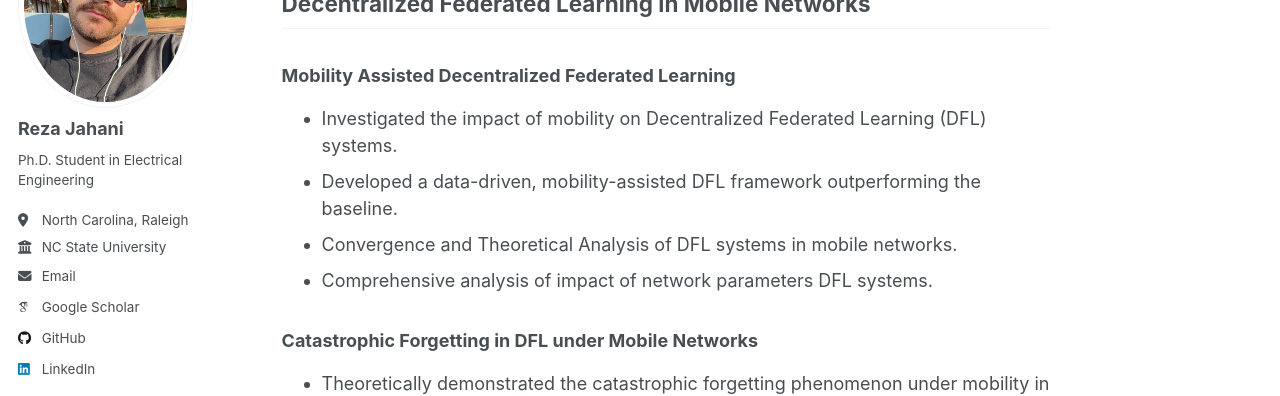
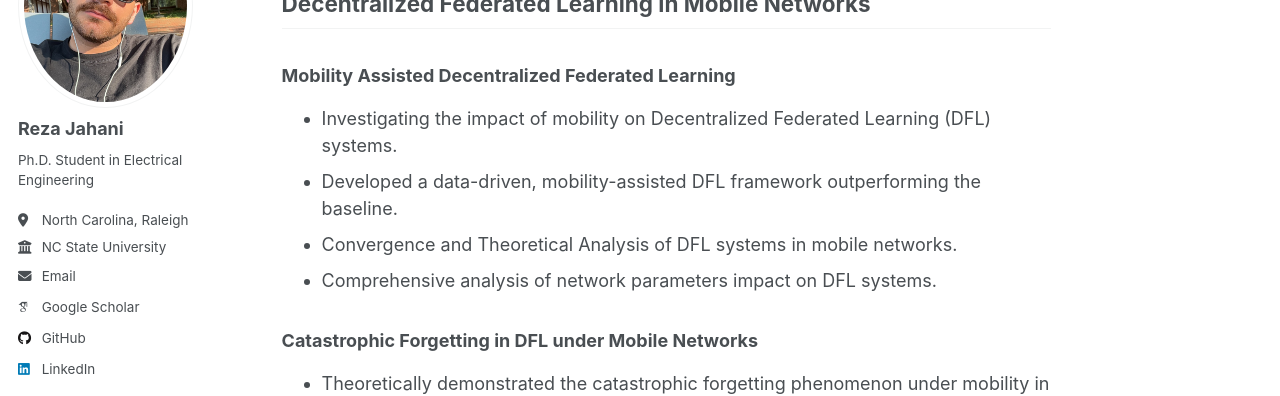
Before and after one commit to RezaJahanii/RezaJahanii.github.io, a Jekyll site: the page built from _pages/research.html, in a window 1280 px wide and 900 px high. Shown: the part 196-592 px from the top of the window. Built offline with Jekyll 4.4.1, drawn with Linux system fonts in a browser that asks for light colours; some web fonts are replaced; a script that is not in the unit is left out.

Commit message:
Update research.html

```diff
--- a/_pages/research.html
+++ b/_pages/research.html
@@ -10,10 +10,10 @@ author_profile: true
   <article class="project">
     <h3>Mobility Assisted Decentralized Federated Learning</h3>
     <ul>
-      <li>Investigated the impact of mobility on Decentralized Federated Learning (DFL) systems.</li>
+      <li>Investigating the impact of mobility on Decentralized Federated Learning (DFL) systems.</li>
       <li>Developed a data-driven, mobility-assisted DFL framework outperforming the baseline.</li>
       <li>Convergence and Theoretical Analysis of DFL systems in mobile networks.</li>
-      <li>Comprehensive analysis of impact of network parameters DFL systems.</li>
+      <li>Comprehensive analysis of network parameters impact on DFL systems.</li>
     </ul>
   </article>
 
```
